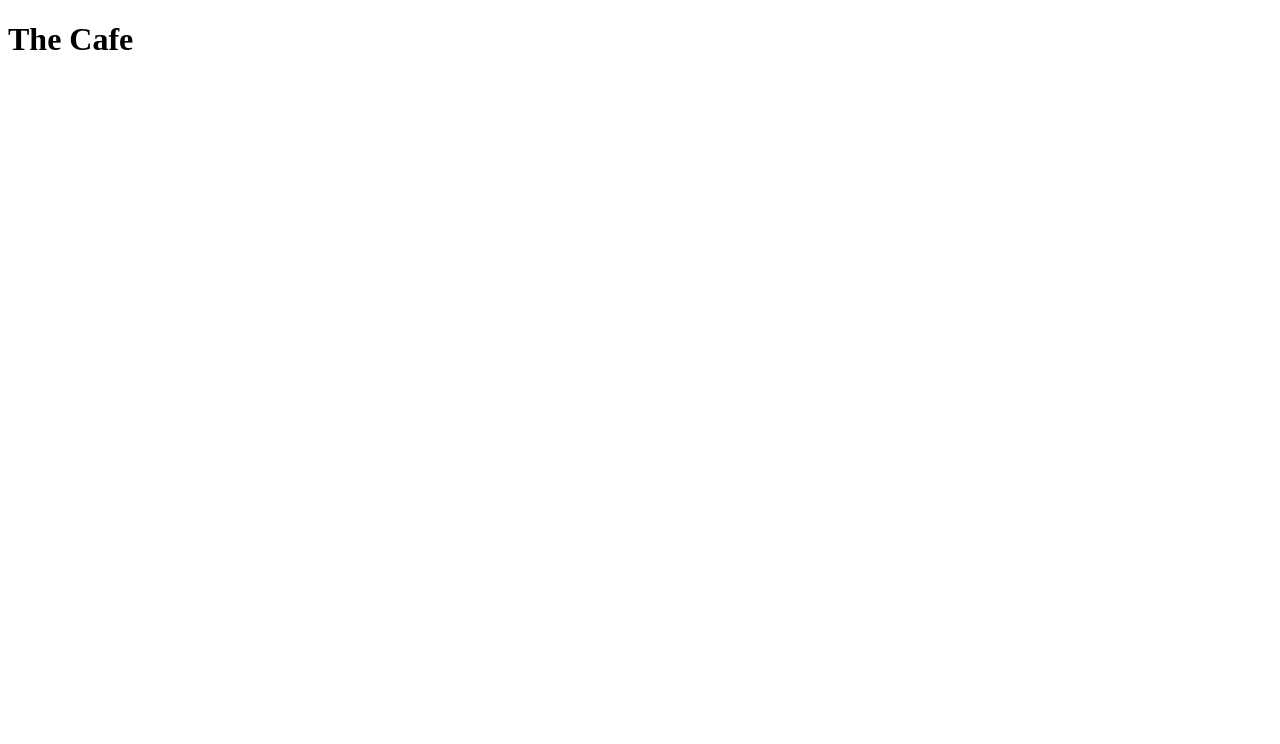
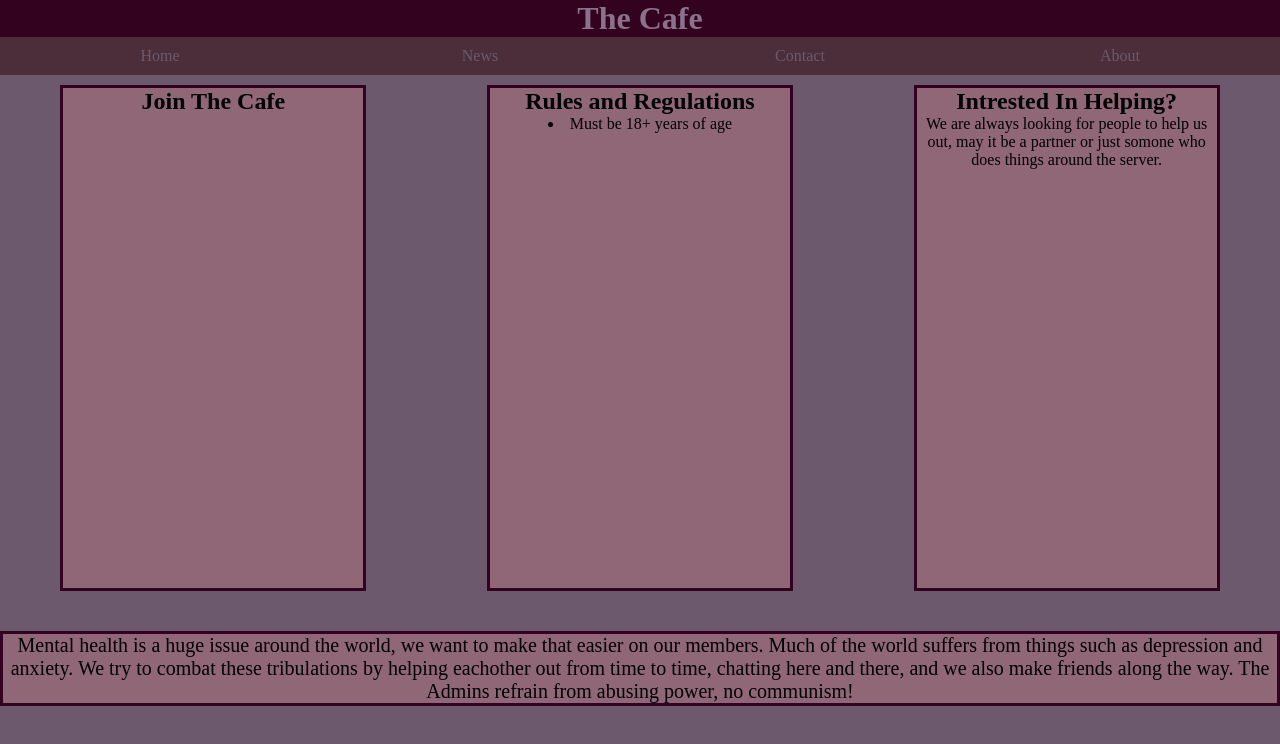
Before and after one commit to L0ST999/Test, a plain HTML site: page index.html in a window 1280 px wide. Drawn offline with Linux system fonts and the light colour scheme.

Commit message:
Added some flexbox items to the main page also, I added a navbar, styled up the index page

```diff
--- a/index.css
+++ b/index.css
@@ -0,0 +1,80 @@
+* {
+    margin: 0px;
+}
+
+body {
+    background-color: #6C596E;
+}
+
+#title {
+    text-align: center;
+    color: #8a728d;
+    background-color: #32021F;
+}
+
+#navbar {
+    background-color: #4B2E39;
+    overflow: hidden;
+}
+
+#navbar a {
+    width: 25%;
+    text-align: center;
+    background-color: #4B2E39;
+    color: #6C596E;
+    text-decoration: none;
+    padding-top: 10px;
+    padding-bottom: 10px;
+    margin: 0%;
+    float:left;
+}
+
+#navbar a:hover {
+    background-color: #32021F;
+    color: #8a728d;
+}
+
+.flexbox-container {
+    display: flex;
+    justify-content: space-around;
+}
+
+.flexbox-item {
+    width: 300px;
+    margin: 10px;
+    border: 3px solid #32021F;
+    background-color: #8F6776;
+}
+
+.flexbox-item h2, li, p {
+    text-align: center;
+}
+
+.flexbox-item-1 {
+    height: 500px;
+    min-height: 100px;
+}
+
+.flexbox-item-2 {
+    height: 500px;
+    min-height: 100px;
+}
+
+.flexbox-item-3 {
+    height: 500px;
+    min-height: 100px;
+}
+
+.summary-con {
+    margin-top: 30px;
+    display: flex;
+    justify-content: center;
+}
+
+.summary-item {
+    font-size: 20px;
+    text-align: center;
+    width: 1500px;
+    border: 3px solid #32021F;
+    background-color: #8F6776;
+}
--- a/index.html
+++ b/index.html
@@ -7,6 +7,38 @@
     <div id="title">
         <h1>The Cafe</h1>
     </div>
+    <div id="navbar">
+        <a class="active" href="#home">Home</a>
+        <a href="#news">News</a>
+        <a href="#contact">Contact</a>
+        <a href="#about">About</a>
+    </div>
+    <div class="flexbox-container">
+        <div class="flexbox-item flexbox-item-1">
+            <h2>Join The Cafe</h2>
+        </div>
+        <div class="flexbox-item flexbox-item-2">
+            <h2>Rules and Regulations</h2>
+            <li>Must be 18+ years of age</li>
+        </div>
+        <div class="flexbox-item flexbox-item-3">
+            <h2>Intrested In Helping?</h2>
+            <p>We are always looking for people to help us out, may it be a partner or just somone who
+            does things around the server.
+            </p>
+        </div>
+    </div>
+    <div class="summary-con">
+        <div class="summary-item">
+            <summary>
+                Mental health is a huge issue around the world, we want to make that easier on our members.
+                Much of the world suffers from things such as depression and anxiety.
+                We try to combat these tribulations by helping eachother out from time to time,
+                chatting here and there, and we also make friends along the way. The Admins refrain from abusing power,
+                no communism!
+            </summary>
+        </div>
+    </div>
 </body>
 
 </html>
```
Also changed, not shown: 1 other file.
